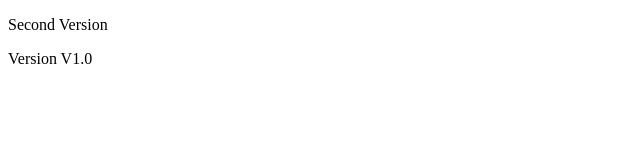
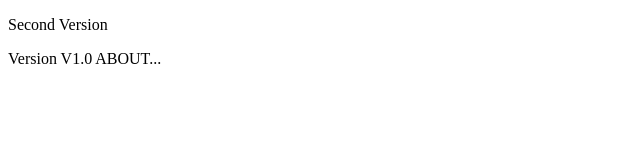
Before and after one commit to janwuiii/DEMOProject2, a plain HTML site: page index.html in a window 1280 px wide. Shown: the full height of the page, 0-640 px from the left. Drawn offline with Linux system fonts and the light colour scheme.

Commit message:
create about

```diff
--- a/index.html
+++ b/index.html
@@ -10,5 +10,7 @@
 
 Version V1.0
 
+ABOUT...
+
 </body>
 </html>
```
